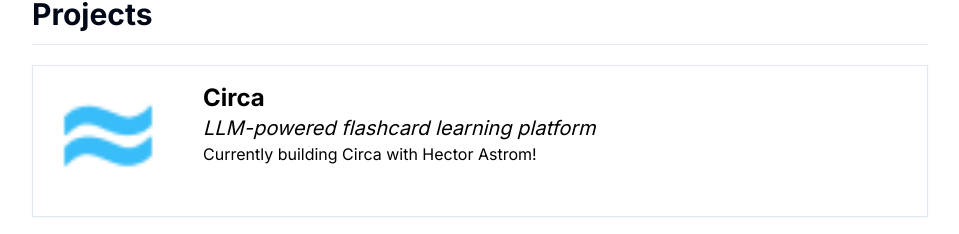
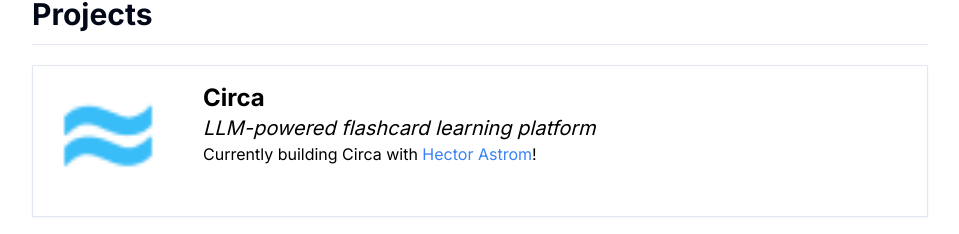
Before and after one commit to kevinzhu12/personal-website, a Next.js app: page / in a window 1280 px wide. Shown: the part 1113-1347 px from the top of the page, without its empty margins (160-1119 px from the left). Built offline with nearby package versions, Linux system fonts and the light colour scheme.

Commit message:
fixed hector styling

```diff
--- a/app/page.js
+++ b/app/page.js
@@ -280,7 +280,11 @@
                   </h3>
                   <p className="">
                     Currently building Circa with{" "}
-                    <a href="https://hectorastrom.com/" target="_blank">
+                    <a
+                      href="https://hectorastrom.com/"
+                      target="_blank"
+                      className="text-blue-500 hover:underline"
+                    >
                       Hector Astrom
                     </a>
                     !
```
